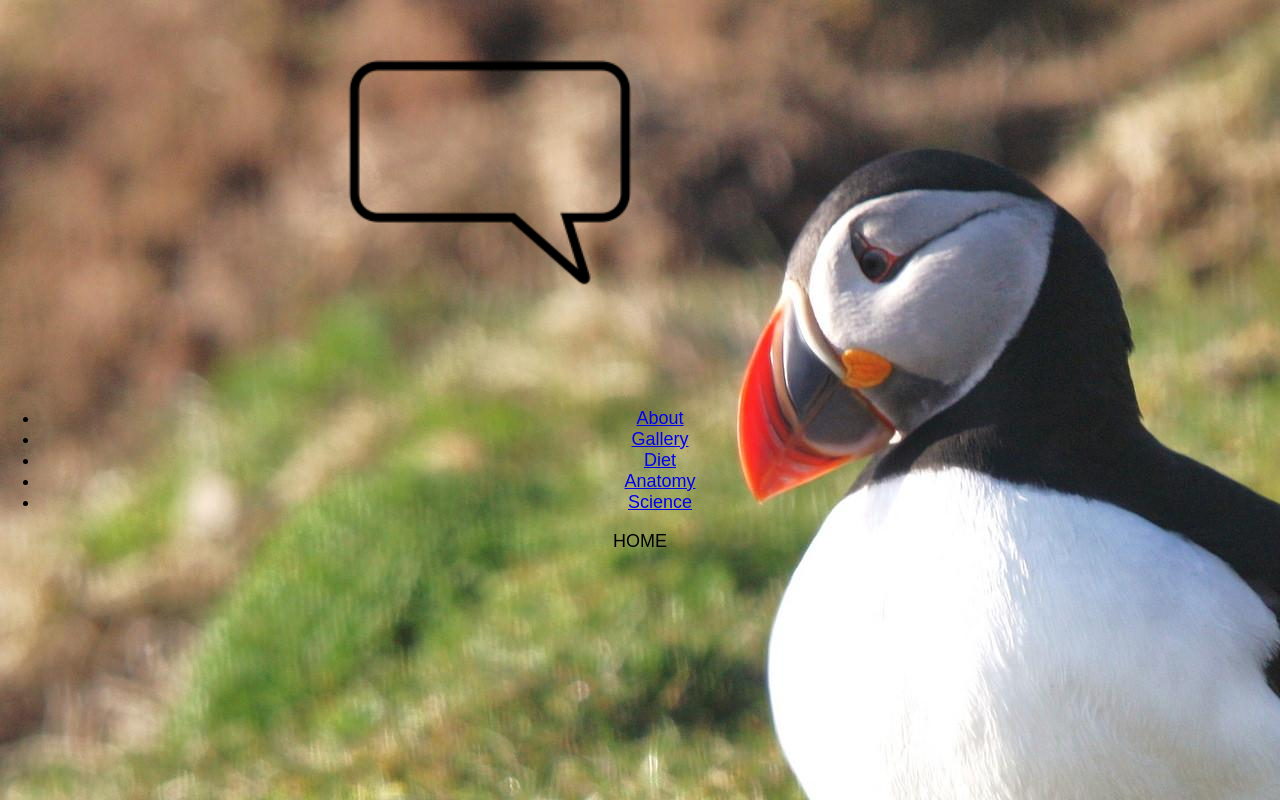
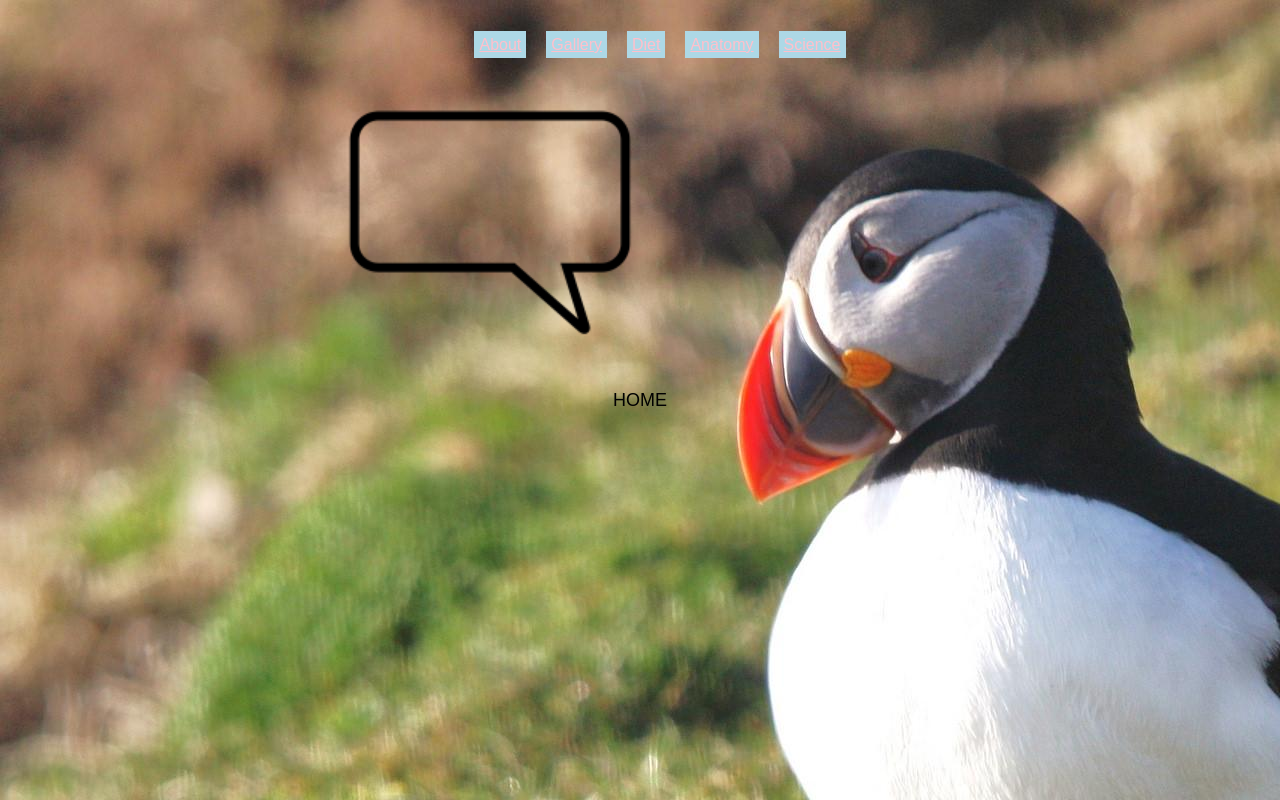
Before and after one commit to dpcairns/scrum-puffin, a React (Create React App) app: page / in a window 1280 px wide. Shown: the top 800 px of the page. Built offline with nearby package versions, Linux system fonts and the light colour scheme.

Commit message:
add navbar

```diff
--- a/src/App.css
+++ b/src/App.css
@@ -4,9 +4,19 @@
   height: 1000px;
 }
 
-.App-logo {
-  animation: App-logo-spin infinite 20s linear;
-  height: 80px;
+a {
+  color: pink;
+  background-color: lightblue;
+  padding: 5px;
+}
+
+ul {
+  list-style-type: none;
+}
+
+li {
+  margin: 10px;
+  display: inline;
 }
 
 .App-header {
--- a/src/App.js
+++ b/src/App.js
@@ -10,16 +10,16 @@ class App extends Component {
     return (
       <div className="App">
         <header className="App-header">
-          <img src={bubble} className="speech-bubble" height="300" />
-        </header>
-        <div className="App-intro">
-          <ul>
+        <ul>
           <li><Link to="about">About</Link></li>
           <li><Link to="gallery">Gallery</Link></li>
           <li><Link to="diet">Diet</Link></li>
           <li><Link to="anatomy">Anatomy</Link></li>
           <li><Link to="science">Science</Link></li>
-          </ul>
+        </ul>
+          <img src={bubble} className="speech-bubble" height="300" />
+        </header>
+        <div className="App-intro">
           { this.props.children }
         </div>
       </div>
```
